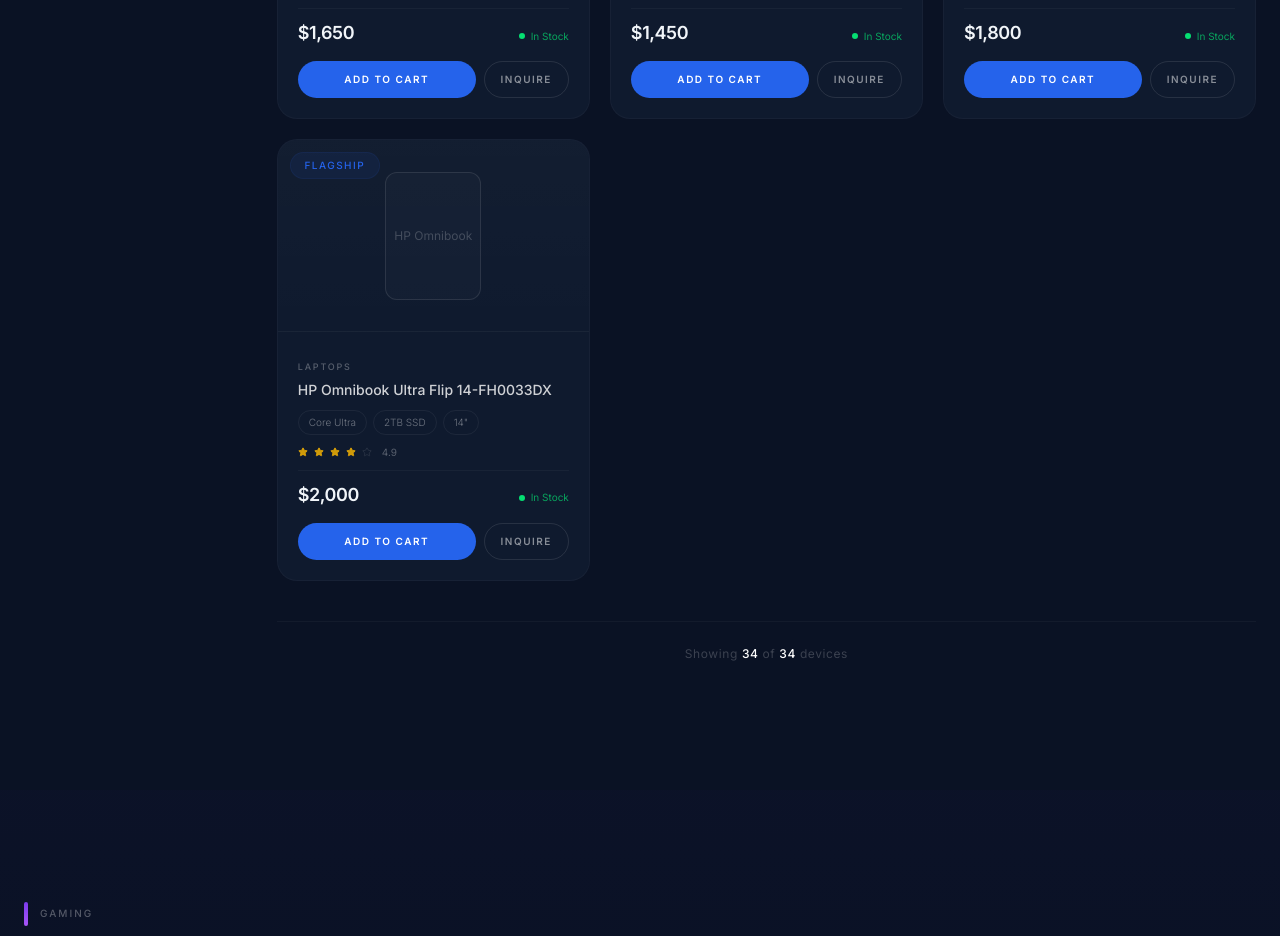
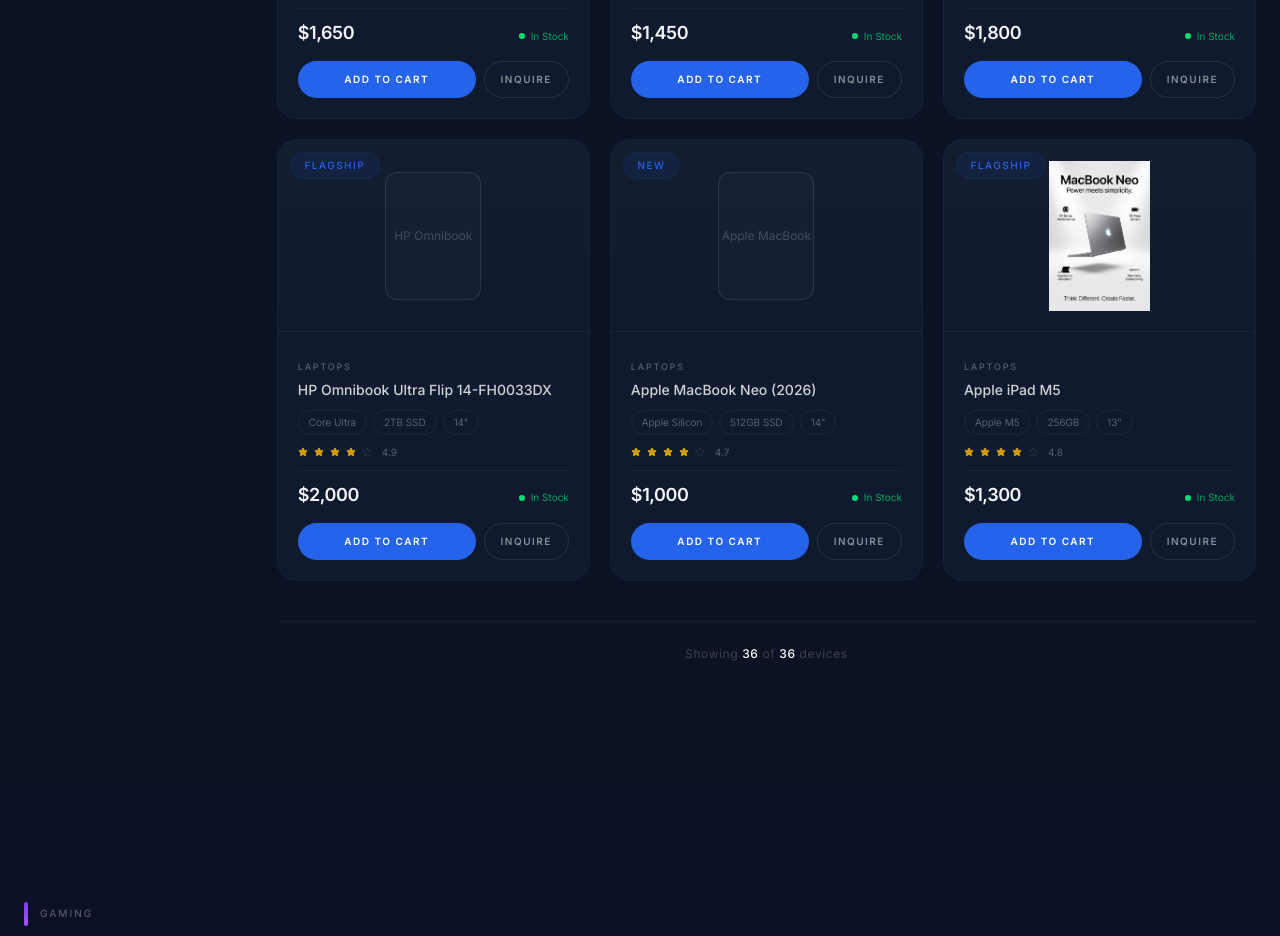
Before and after one commit to guvazakundai-pixel/premiumtec, a Next.js app: page / in a window 1280 px wide. Shown: the part 7280-8216 px from the top of the page. Built offline with nearby package versions, Linux system fonts and the light colour scheme.

Commit message:
feat: add Apple MacBook Neo 2026 and iPad M5 with images

```diff
--- a/app/products/data.js
+++ b/app/products/data.js
@@ -348,6 +348,26 @@
     description: 'Ultimate HP Omnibook Ultra Flip with Core Ultra 9 258V Series 2, 32GB RAM, 2TB SSD, 14" touchscreen, and fingerprint reader. The pinnacle of the Omnibook line.',
     features: ['Core Ultra 9 258V Series 2', '32GB RAM', '2TB SSD', '14" Touchscreen', 'Fingerprint Reader', 'Windows 11'],
   },
+  {
+    id: 41, name: 'Apple MacBook Neo (2026)', category: 'Laptops',
+    slug: 'apple-macbook-neo-2026',
+    processor: 'Apple Silicon', storage: '512GB SSD',
+    display: '14" Liquid Retina', price: 1000, originalPrice: null,
+    badge: 'NEW', inStock: true, rating: 4.7, reviews: 0,
+    description: 'Brand new Apple MacBook Neo (2026) with 8GB RAM, 512GB SSD, and stunning 14" Liquid Retina display. Next-gen performance in a sleek design.',
+    features: ['Apple Silicon', '8GB RAM', '512GB SSD', '14" Liquid Retina Display', '2026 Model', 'macOS'],
+  },
+  {
+    id: 42, name: 'Apple iPad M5', category: 'Laptops',
+    slug: 'apple-ipad-m5',
+    processor: 'Apple M5', storage: '256GB',
+    display: '13" Liquid Retina XDR', price: 1300, originalPrice: null,
+    badge: 'FLAGSHIP', inStock: true, rating: 4.8, reviews: 0,
+    image: '/images/ipad-m5-1.jpg',
+    images: ['/images/ipad-m5-1.jpg', '/images/ipad-m5-2.jpg'],
+    description: 'Apple iPad M5 with 8GB RAM and 256GB storage. The ultimate creative and productivity tablet with M5 chip performance.',
+    features: ['Apple M5 Chip', '8GB RAM', '256GB Storage', '13" Liquid Retina XDR Display', 'USB-C', 'iPadOS'],
+  },
 ];
 
 export function getProductBySlug(slug) {
@@ -359,7 +379,7 @@
 }
 
 export const categories = [
-  { slug: 'laptops', name: 'Laptops', icon: 'Monitor', count: 27, desc: 'Professional computing power' },
+  { slug: 'laptops', name: 'Laptops', icon: 'Monitor', count: 29, desc: 'Professional computing power' },
   { slug: 'gaming', name: 'Gaming', icon: 'Gamepad2', count: 5, desc: 'Consoles, desktops & monitors' },
   { slug: 'accessories', name: 'Accessories', icon: 'Package', count: 3, desc: 'Printers, chargers & repairs' },
 ];
```
Also changed, not shown: public/images/ipad-m5-1.jpg (added), public/images/ipad-m5-2.jpg (added).
